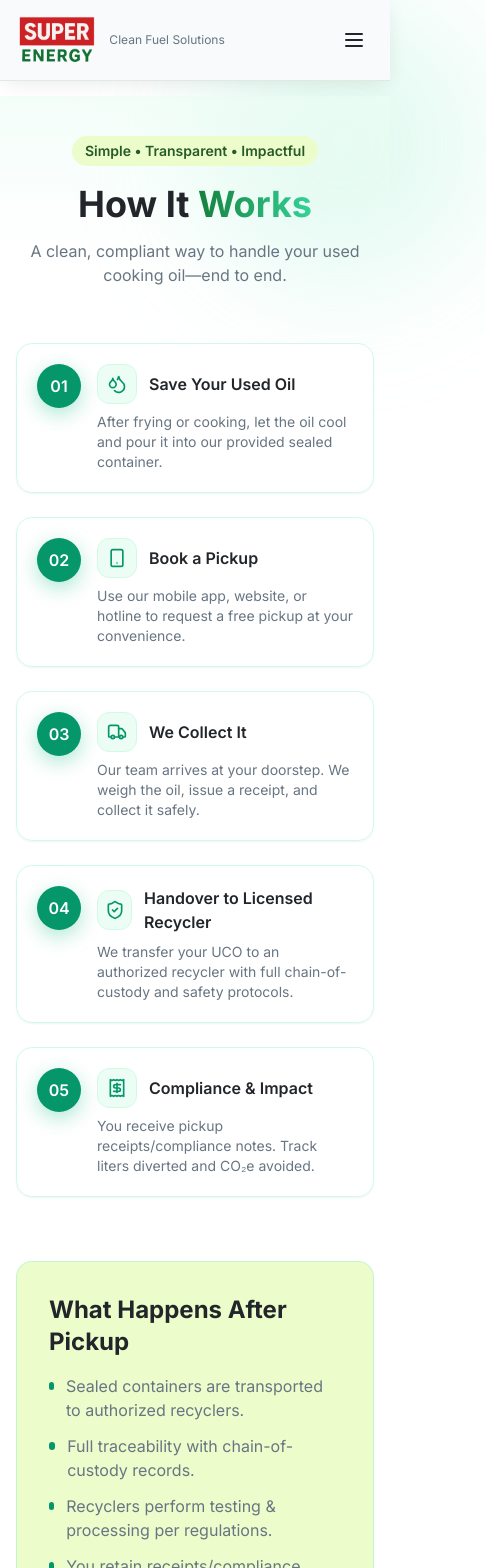
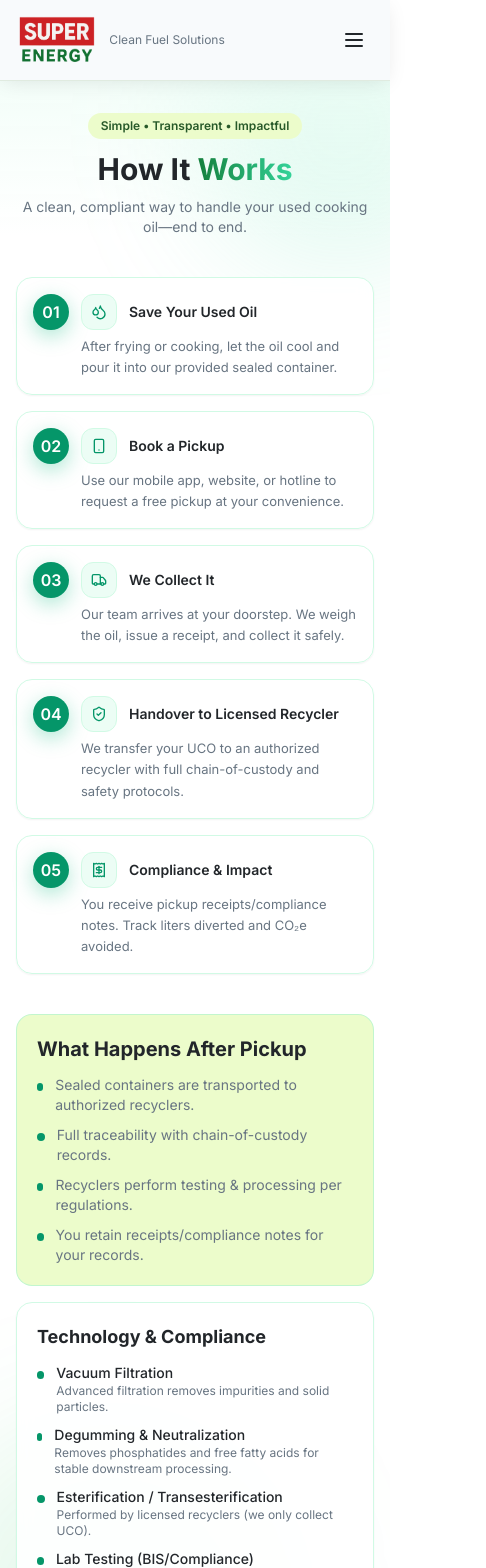
Before and after one commit to ashwinraja007/superenergy.sg, a React (Vite) app: page /how-it-works in a window 390 px wide. Shown: the top 1568 px of the page, 486 px wide, since content can reach past the window. Built offline with nearby package versions, Linux system fonts and the light colour scheme.

Commit message:
Update HowItWorks.tsx

```diff
--- a/src/pages/HowItWorks.tsx
+++ b/src/pages/HowItWorks.tsx
@@ -53,48 +53,32 @@ const steps = [
 
 /** Tech/compliance list */
 const technologies = [
-  {
-    name: "Vacuum Filtration",
-    description: "Advanced filtration removes impurities and solid particles.",
-  },
-  {
-    name: "Degumming & Neutralization",
-    description:
-      "Removes phosphatides and free fatty acids for stable downstream processing.",
-  },
-  {
-    name: "Esterification / Transesterification",
-    description: "Performed by licensed recyclers (we only collect UCO).",
-  },
-  {
-    name: "Lab Testing (BIS/Compliance)",
-    description: "Quality checks and documentation retained for your records.",
-  },
+  { name: "Vacuum Filtration", description: "Advanced filtration removes impurities and solid particles." },
+  { name: "Degumming & Neutralization", description: "Removes phosphatides and free fatty acids for stable downstream processing." },
+  { name: "Esterification / Transesterification", description: "Performed by licensed recyclers (we only collect UCO)." },
+  { name: "Lab Testing (BIS/Compliance)", description: "Quality checks and documentation retained for your records." },
 ];
 
 const HowItWorks = () => {
-  // Show/hide Scroll-to-Top button
+  // Scroll-to-top
   const [showTop, setShowTop] = useState(false);
-
   useEffect(() => {
     const onScroll = () => setShowTop(window.scrollY > 300);
     onScroll();
     window.addEventListener("scroll", onScroll, { passive: true });
     return () => window.removeEventListener("scroll", onScroll);
   }, []);
-
-  const scrollToTop = () =>
-    window.scrollTo({
-      top: 0,
-      behavior: "smooth",
-    });
+  const scrollToTop = () => window.scrollTo({ top: 0, behavior: "smooth" });
 
   return (
     <>
       <Header />
-      {/* Header is fixed; keep top padding so content isn't hidden */}
-      <main className="pt-24">
-        <section id="how-it-works" className="relative py-10">
+      {/* Header is fixed; slightly smaller pad on xs so content is visible immediately */}
+      <main className="pt-20 sm:pt-24">
+        <section
+          id="how-it-works"
+          className="relative py-8 sm:py-10 overflow-x-hidden"
+        >
           {/* Background accents */}
           <div aria-hidden="true" className="pointer-events-none absolute inset-0 -z-10">
             <div className="absolute -top-24 -right-24 h-72 w-72 rounded-full bg-emerald-300/20 blur-3xl" />
@@ -104,25 +88,24 @@ const HowItWorks = () => {
 
           <div className="max-w-7xl mx-auto px-4 sm:px-6 lg:px-8">
             {/* Header */}
-            <div className="text-center mb-14 animate-fade-in">
-              <Badge variant="secondary" className="px-3 py-1 text-sm bg-lime-100">
+            <div className="text-center mb-10 sm:mb-14 animate-fade-in">
+              <Badge variant="secondary" className="px-3 py-1 text-xs sm:text-sm bg-lime-100">
                 Simple • Transparent • Impactful
               </Badge>
-              <h2 className="mt-4 text-4xl lg:text-5xl font-extrabold leading-tight">
+              <h2 className="mt-3 sm:mt-4 text-3xl sm:text-4xl lg:text-5xl font-extrabold leading-tight">
                 How It{" "}
                 <span className="bg-gradient-to-r from-green-700 to-emerald-400 bg-clip-text text-transparent">
                   Works
                 </span>
               </h2>
-              <p className="mt-3 text-base sm:text-lg text-muted-foreground max-w-2xl mx-auto">
+              <p className="mt-2 sm:mt-3 text-sm sm:text-lg text-muted-foreground max-w-2xl mx-auto">
                 A clean, compliant way to handle your used cooking oil—end to end.
               </p>
             </div>
 
-            {/* Desktop timeline (even heights) */}
+            {/* Desktop timeline (unchanged) */}
             <div className="hidden lg:block">
               <div className="relative">
-                {/* Connection line */}
                 <div className="absolute top-24 left-0 right-0 h-0.5 bg-gradient-to-r from-emerald-200 via-emerald-400 to-emerald-200" />
                 <div className="grid grid-cols-5 gap-6 items-stretch">
                   {steps.map((s, i) => (
@@ -131,20 +114,16 @@ const HowItWorks = () => {
                       className="relative flex flex-col h-full [animation:fadeIn_.6s_ease_forwards] opacity-0"
                       style={{ animationDelay: `${i * 120}ms` }}
                     >
-                      {/* Step number */}
                       <div className="relative z-10 w-12 h-12 rounded-full flex items-center justify-center text-white font-bold text-lg mx-auto mb-6 shadow-[0_8px_24px_rgba(16,185,129,0.35)] bg-teal-300">
                         {s.step}
                       </div>
 
-                      {/* Card (equal height) */}
                       <Card className="flex flex-col h-full min-h-[240px] p-6 text-center backdrop-blur border border-emerald-100 hover:border-emerald-300/60 transition-all duration-300 hover:shadow-xl hover:-translate-y-1 rounded-2xl bg-teal-200">
                         <div className="w-16 h-16 rounded-2xl bg-emerald-50 border border-emerald-100 flex items-center justify-center mx-auto mb-4 shadow-inner">
                           <s.icon className="h-8 w-8 text-emerald-600" />
                         </div>
                         <h3 className="text-lg font-semibold mb-2">{s.title}</h3>
-                        <p className="text-sm text-muted-foreground leading-relaxed">
-                          {s.description}
-                        </p>
+                        <p className="text-sm text-muted-foreground leading-relaxed">{s.description}</p>
                         <div className="mt-auto" />
                       </Card>
                     </div>
@@ -153,39 +132,41 @@ const HowItWorks = () => {
               </div>
             </div>
 
-            {/* Mobile vertical timeline (even spacing) */}
-            <div className="lg:hidden space-y-6">
+            {/* Mobile vertical timeline (polished) */}
+            <div className="lg:hidden space-y-4 sm:space-y-6">
               {steps.map((s, i) => (
                 <Card
                   key={s.step}
-                  className="p-5 bg-white/90 backdrop-blur border border-emerald-100 rounded-2xl [animation:fadeIn_.5s_ease_forwards] opacity-0"
+                  className="p-4 sm:p-5 bg-white/90 backdrop-blur border border-emerald-100 rounded-2xl [animation:fadeIn_.5s_ease_forwards] opacity-0"
                   style={{ animationDelay: `${i * 100}ms` }}
                 >
-                  <div className="flex items-start gap-4">
+                  <div className="flex items-start gap-3 sm:gap-4">
                     <div className="flex-shrink-0">
-                      <div className="w-11 h-11 bg-emerald-600 rounded-full flex items-center justify-center text-white font-semibold shadow-[0_6px_20px_rgba(16,185,129,0.35)]">
+                      <div className="w-9 h-9 sm:w-11 sm:h-11 bg-emerald-600 rounded-full flex items-center justify-center text-white font-semibold shadow-[0_6px_20px_rgba(16,185,129,0.35)]">
                         {s.step}
                       </div>
                     </div>
                     <div className="flex-1">
-                      <div className="flex items-center gap-3 mb-2">
-                        <div className="w-10 h-10 rounded-xl bg-emerald-50 border border-emerald-100 flex items-center justify-center">
-                          <s.icon className="h-5 w-5 text-emerald-600" />
+                      <div className="flex items-center gap-3 mb-1.5 sm:mb-2">
+                        <div className="w-9 h-9 sm:w-10 sm:h-10 rounded-xl bg-emerald-50 border border-emerald-100 flex items-center justify-center">
+                          <s.icon className="h-4 w-4 sm:h-5 sm:w-5 text-emerald-600" />
                         </div>
-                        <h3 className="text-base sm:text-lg font-semibold">{s.title}</h3>
+                        <h3 className="text-sm sm:text-lg font-semibold">{s.title}</h3>
                       </div>
-                      <p className="text-sm sm:text-base text-muted-foreground">{s.description}</p>
+                      <p className="text-[13px] sm:text-base text-muted-foreground leading-relaxed">
+                        {s.description}
+                      </p>
                     </div>
                   </div>
                 </Card>
               ))}
             </div>
 
-            {/* After pickup (balanced, equal height columns) */}
-            <div className="mt-16 grid md:grid-cols-2 gap-8 items-stretch">
-              <div className="flex flex-col h-full rounded-2xl border border-emerald-200/60 backdrop-blur p-8 animate-fade-in bg-lime-100">
-                <h3 className="text-2xl font-bold mb-4">What Happens After Pickup</h3>
-                <ul className="space-y-3">
+            {/* After pickup (balanced, mobile-compact) */}
+            <div className="mt-10 sm:mt-16 grid md:grid-cols-2 gap-4 sm:gap-8 items-stretch">
+              <div className="flex flex-col h-full rounded-2xl border border-emerald-200/60 backdrop-blur p-5 sm:p-8 animate-fade-in bg-lime-100">
+                <h3 className="text-xl sm:text-2xl font-bold mb-3 sm:mb-4">What Happens After Pickup</h3>
+                <ul className="space-y-2.5 sm:space-y-3">
                   {[
                     "Sealed containers are transported to authorized recyclers.",
                     "Full traceability with chain-of-custody records.",
@@ -194,27 +175,27 @@ const HowItWorks = () => {
                   ].map((item) => (
                     <li key={item} className="flex items-start gap-3">
                       <span className="mt-2 h-2 w-2 rounded-full bg-emerald-600" />
-                      <span className="text-muted-foreground">{item}</span>
+                      <span className="text-sm sm:text-base text-muted-foreground">{item}</span>
                     </li>
                   ))}
                 </ul>
                 <div className="mt-auto" />
               </div>
 
-              <Card className="flex flex-col h-full p-8 bg-white/90 backdrop-blur border border-emerald-100 rounded-2xl">
-                <h4 className="text-xl font-bold mb-4">Technology & Compliance</h4>
-                <ul className="space-y-3">
+              <Card className="flex flex-col h-full p-5 sm:p-8 bg-white/90 backdrop-blur border border-emerald-100 rounded-2xl">
+                <h4 className="text-lg sm:text-xl font-bold mb-3 sm:mb-4">Technology & Compliance</h4>
+                <ul className="space-y-2.5 sm:space-y-3">
                   {technologies.map((t) => (
                     <li key={t.name} className="flex items-start gap-3">
                       <span className="mt-2 h-2 w-2 rounded-full bg-emerald-600" />
                       <div>
-                        <div className="font-medium">{t.name}</div>
-                        <div className="text-sm text-muted-foreground">{t.description}</div>
+                        <div className="text-sm sm:text-base font-medium">{t.name}</div>
+                        <div className="text-xs sm:text-sm text-muted-foreground">{t.description}</div>
                       </div>
                     </li>
                   ))}
                 </ul>
-                <div className="mt-auto text-xs text-muted-foreground pt-4">
+                <div className="mt-auto text-[11px] sm:text-xs text-muted-foreground pt-4">
                   *We only collect UCO and hand it over to licensed recyclers.
                 </div>
               </Card>
@@ -229,15 +210,15 @@ const HowItWorks = () => {
             }
           `}</style>
 
-          {/* Scroll-to-top button */}
+          {/* Scroll-to-top button (smaller on mobile) */}
           <button
             type="button"
             onClick={scrollToTop}
             aria-label="Scroll to top"
-            className={`fixed bottom-6 right-6 z-50 flex items-center justify-center h-12 w-12 rounded-full bg-emerald-600 text-white shadow-xl transition-all duration-300 hover:bg-emerald-700 focus:outline-none focus:ring-4 focus:ring-emerald-400/40
+            className={`fixed bottom-5 right-5 z-50 flex items-center justify-center h-10 w-10 sm:h-12 sm:w-12 rounded-full bg-emerald-600 text-white shadow-xl transition-all duration-300 hover:bg-emerald-700 focus:outline-none focus:ring-4 focus:ring-emerald-400/40
               ${showTop ? "opacity-100 translate-y-0" : "opacity-0 translate-y-2 pointer-events-none"}`}
           >
-            <ArrowUp className="h-5 w-5" />
+            <ArrowUp className="h-4 w-4 sm:h-5 sm:w-5" />
           </button>
         </section>
       </main>
```
